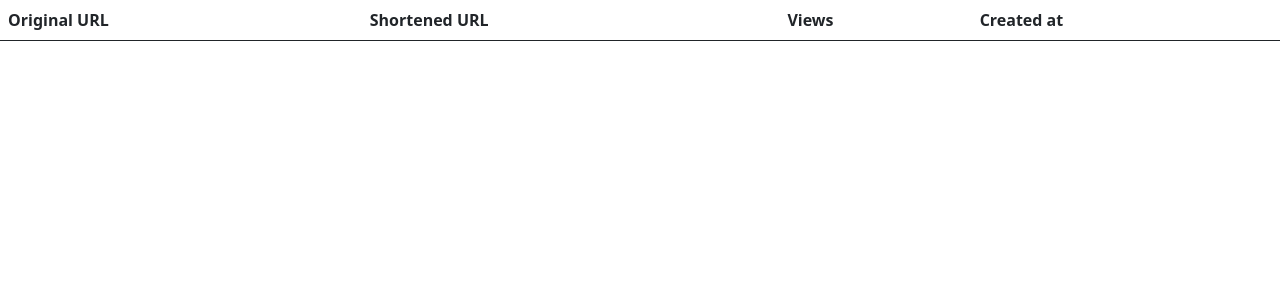
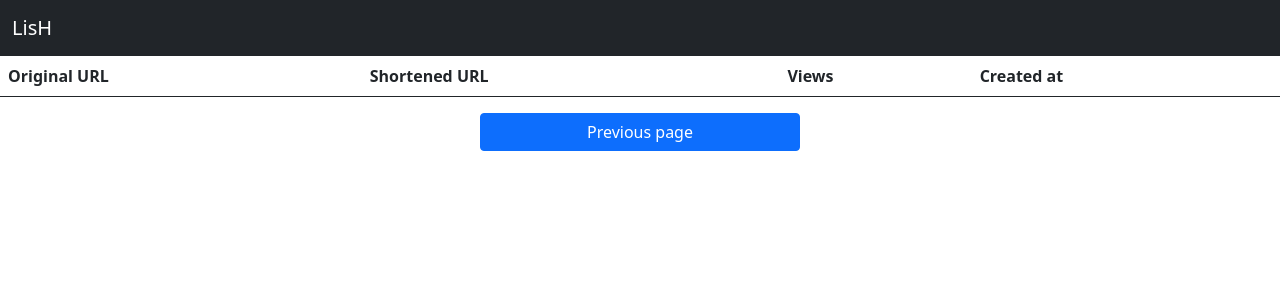
Before and after one commit to admitkok/LisH, a Flask app: page /table in a window 1280 px wide. Shown: the top 300 px of the page. Run offline with Flask 3, Linux system fonts and the light colour scheme; lists and menus that the app fills with data are empty.

Commit message:
shortener, table, views

```diff
--- a/app.py
+++ b/app.py
@@ -42,13 +42,15 @@ def new_link():
 @app.route('/table')
 def table_page():
     links = repository.get()
-    url_for("red_endpoint", hash_id='sadklasmd',_external=True)
     return render_template('table.html', links=links)
 
 
 @app.route('/<hash_id>')
 def red_endpoint(hash_id):
-    pass
+    a = repository.get(hash_id)
+    repository.update(a, 1)
+    return redirect(a.url)
+
 
 if __name__ == "__main__":
     app.run(debug=True)
--- a/templates/index.html
+++ b/templates/index.html
@@ -8,7 +8,7 @@
   <body>
     <nav class="navbar navbar-dark bg-dark">
       <div class="container-fluid">
-        <a class="navbar-brand" href="#">HCP Rivalry</a>
+        <a class="navbar-brand" href="#">LisH</a>
       </div>
     </nav>
   <figure class="text-center">
@@ -55,6 +55,7 @@
       </div>
       <div class="d-grid gap-2 col-3 mx-auto">
         <input type="submit" value="Submit" class="btn btn-primary">
+        <a href="{{ url_for('table_page') }}" class="btn btn-primary">All links</a>
       </div>
     </form>
     <script src="https://cdn.jsdelivr.net/npm/bootstrap@5.0.1/dist/js/bootstrap.bundle.min.js"></script>
--- a/templates/table.html
+++ b/templates/table.html
@@ -6,6 +6,11 @@
     <link rel="stylesheet" href="https://cdn.jsdelivr.net/npm/bootstrap@5.0.1/dist/css/bootstrap.min.css">
 </head>
 <body>
+<nav class="navbar navbar-dark bg-dark">
+      <div class="container-fluid">
+        <a class="navbar-brand" href="{{ url_for('index') }}">LisH</a>
+      </div>
+    </nav>
 <table class="table table-striped table-hover">
   <thead>
     <tr>
@@ -20,12 +25,15 @@
     <tr>
       <td>{{ link.url }}</td>
       <td><a href="{{ url_for('red_endpoint',hash_id=link.hash_id,_external=True) }}">{{ url_for("red_endpoint",hash_id=link.hash_id,_external=True) }}</a></td>
-      <td>{{ link.views }}</td>
+      <td>  {{ link.views }}</td>
       <td>{{ link.created_at }}</td>
     </tr>
   {% endfor %}
   </tbody>
 </table>
+<div class="d-grid gap-2 col-3 mx-auto">
+      <a href="{{ url_for('index') }}" class="btn btn-primary">Previous page</a>
+</div>
 <script src="https://cdn.jsdelivr.net/npm/bootstrap@5.0.1/dist/js/bootstrap.bundle.min.js"></script>
 </body>
 </html>
```
